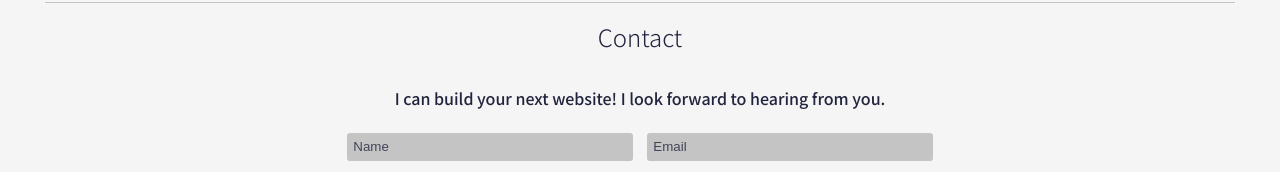
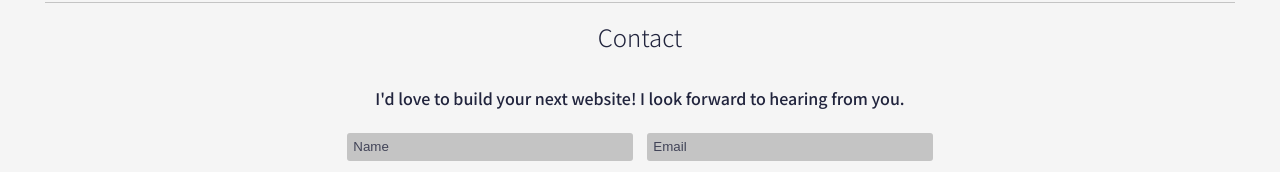
Before and after one commit to sweenejp/portfolio, a React (Create React App) app: page / in a window 1280 px wide. Shown: the part 1174-1346 px from the top of the page. Built offline with nearby package versions, Linux system fonts and the light colour scheme.

Commit message:
update contact

```diff
--- a/src/components/Contact.js
+++ b/src/components/Contact.js
@@ -7,7 +7,7 @@ function Contact() {
       <div className="divider"></div>
       <h2 className="section__title contact__title">Contact</h2>
       <p className="section__description">
-        I can build your next website! I look forward to hearing from you.
+        I'd love to build your next website! I look forward to hearing from you.
       </p>
       <Form />
     </section>
```
